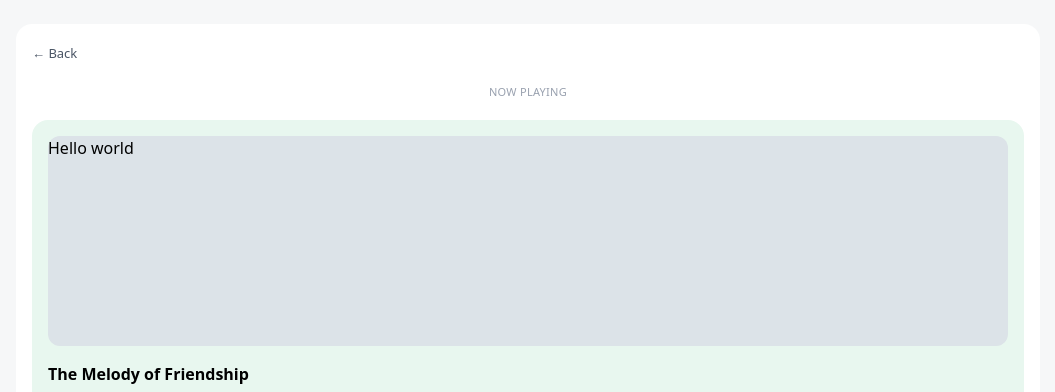
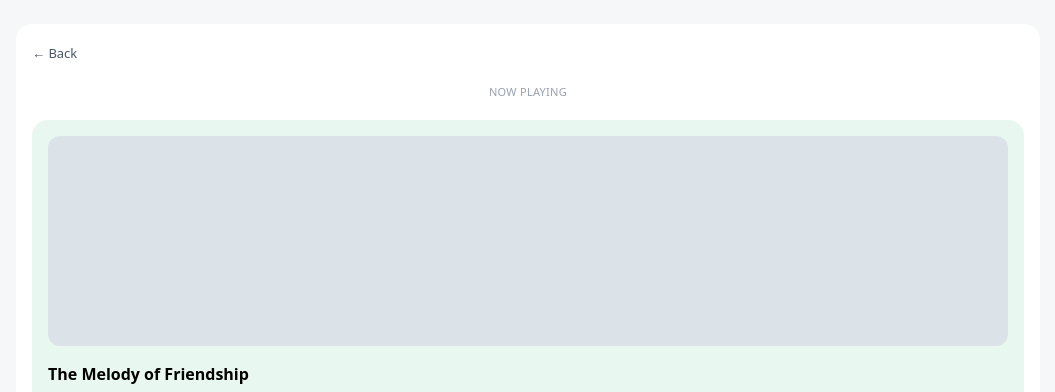
Before and after one commit to jitender1222/SpeakGenie-Frontend, a React app: page / in a window 1280 px wide. Both pictures are taken after a click on the element 263 px from the left and 438 px from the top of the page. Shown: the top 392 px of the page, without its empty margins (112-1167 px from the left). Built offline with nearby package versions, Linux system fonts and the light colour scheme; the HTML template or start-up script is replaced by a standard one.

Commit message:
chore: remove Hello World text

```diff
--- a/src/screen/NowPlayingScreen.tsx
+++ b/src/screen/NowPlayingScreen.tsx
@@ -16,7 +16,7 @@ function NowPlayingScreen({ onBack }: BackProps): JSX.Element {
       </p>
 
       <div className="rounded-2xl bg-[#E8F7EF] p-4 space-y-4">
-        <div className="h-[210px] rounded-xl bg-[#DCE3E8]">Hello world</div>
+        <div className="h-[210px] rounded-xl bg-[#DCE3E8]" />
         <div className="space-y-1">
           <h2 className="text-[16px] font-semibold">
             The Melody of Friendship
```
